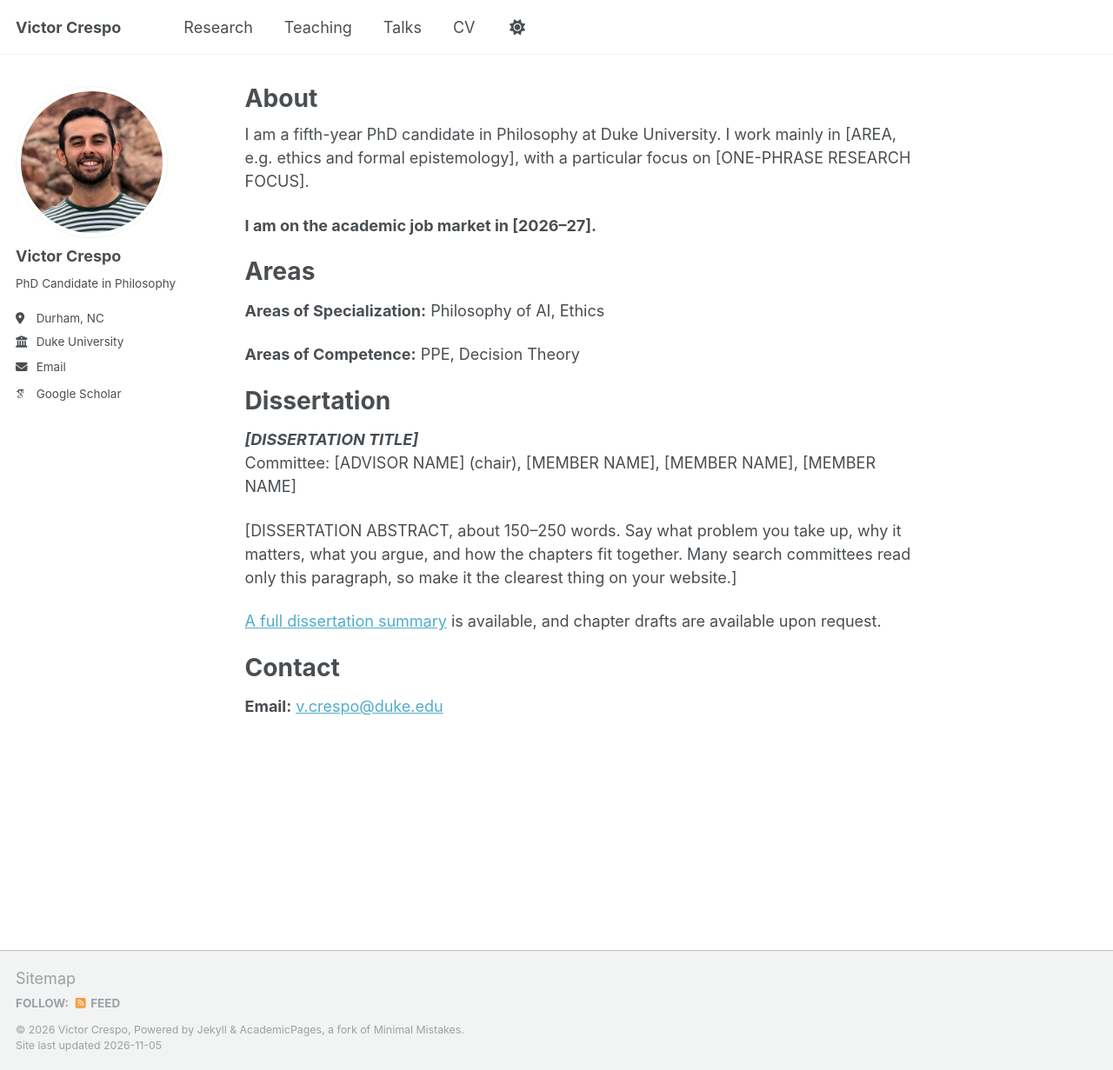
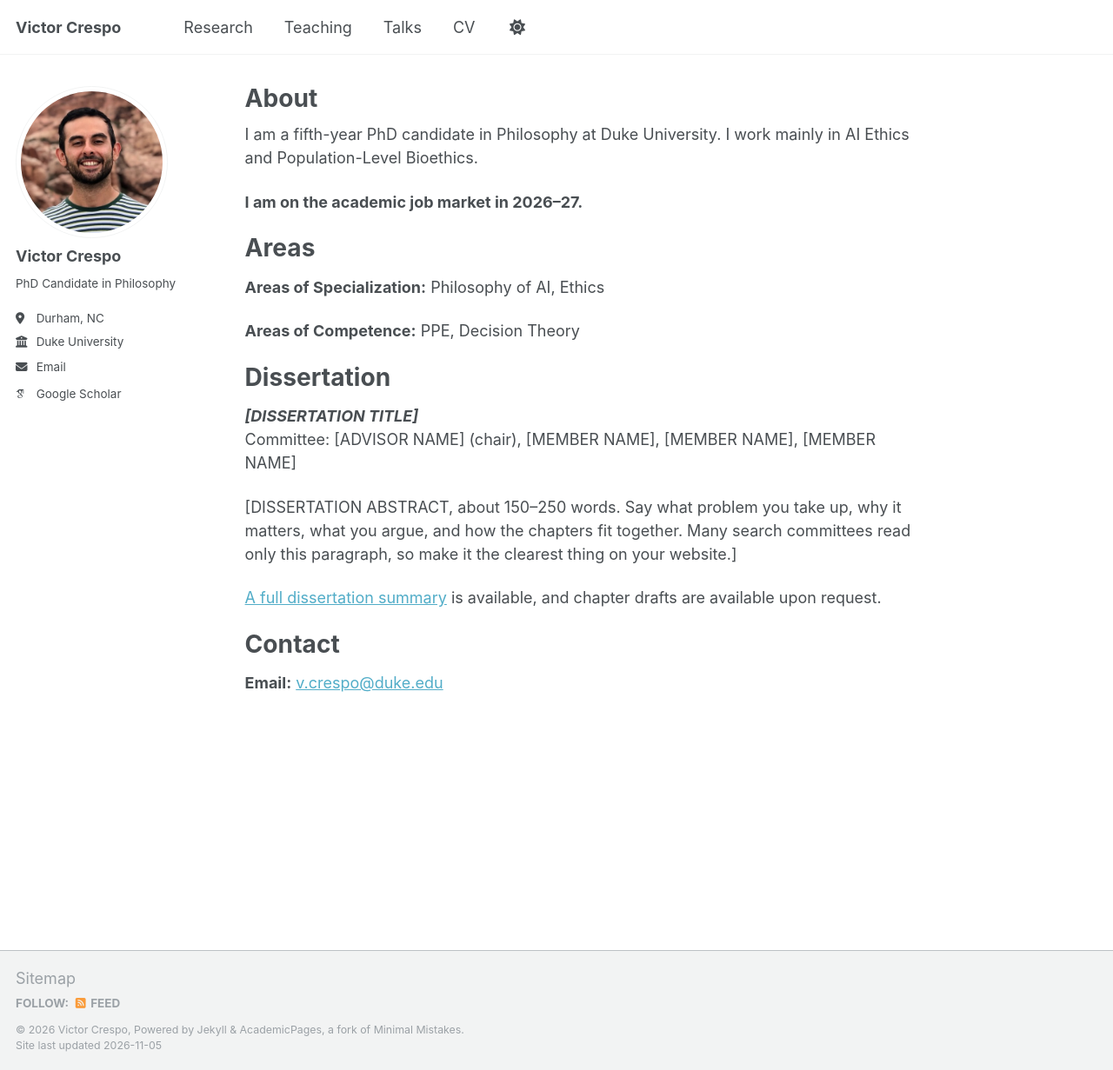
Before and after one commit to v-crespo/philosophy, a Jekyll site: the page built from _pages/about.md, in a window 1280 px wide and 1231 px high. Shown: the whole window at 87% size. Built offline with Jekyll 4.4.1, drawn with Linux system fonts in a browser that asks for light colours; some web fonts are replaced; a script that is not in the unit is left out.

Commit message:
Fill in research areas and job market year on home page
Co-Authored-By: Claude Opus 5.5 <noreply@anthropic.com>

```diff
--- a/_pages/about.md
+++ b/_pages/about.md
@@ -13,9 +13,9 @@ redirect_from:
   Lines like this one (between the arrows) are notes to you and never appear on the site.
 -->
 
-I am a fifth-year PhD candidate in Philosophy at Duke University. I work mainly in [AREA, e.g. ethics and formal epistemology], with a particular focus on [ONE-PHRASE RESEARCH FOCUS].
+I am a fifth-year PhD candidate in Philosophy at Duke University. I work mainly in AI Ethics and Population-Level Bioethics.
 
-**I am on the academic job market in [2026–27].**
+**I am on the academic job market in 2026–27.**
 
 Areas
 ======
```
